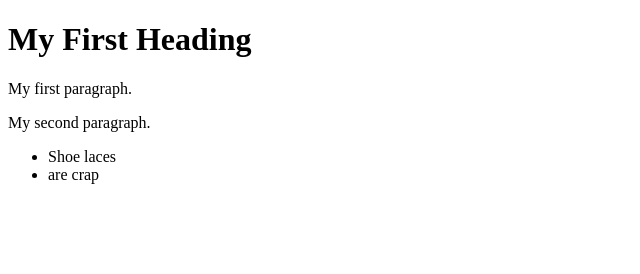
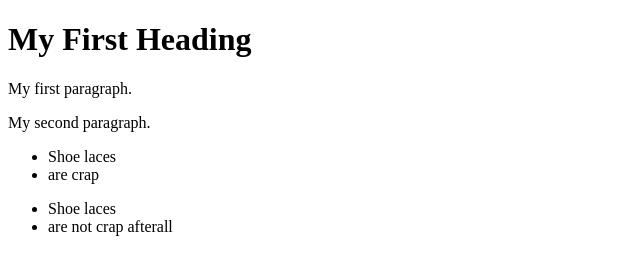
Before and after one commit to Jawwad-Adel/horizons, a plain HTML site: page myfirst.html in a window 1280 px wide. Shown: the whole page, without its empty margins (0-640 px from the left). Drawn offline with Linux system fonts and the light colour scheme.

Commit message:
Update myfirst.html

```diff
--- a/myfirst.html
+++ b/myfirst.html
@@ -15,5 +15,10 @@
   <li>are crap</li>
 </ul>
 
+<ul>
+  <li>Shoe laces</li>
+  <li>are not crap afterall</li>
+</ul>
+
 </body>
 </html>
```
